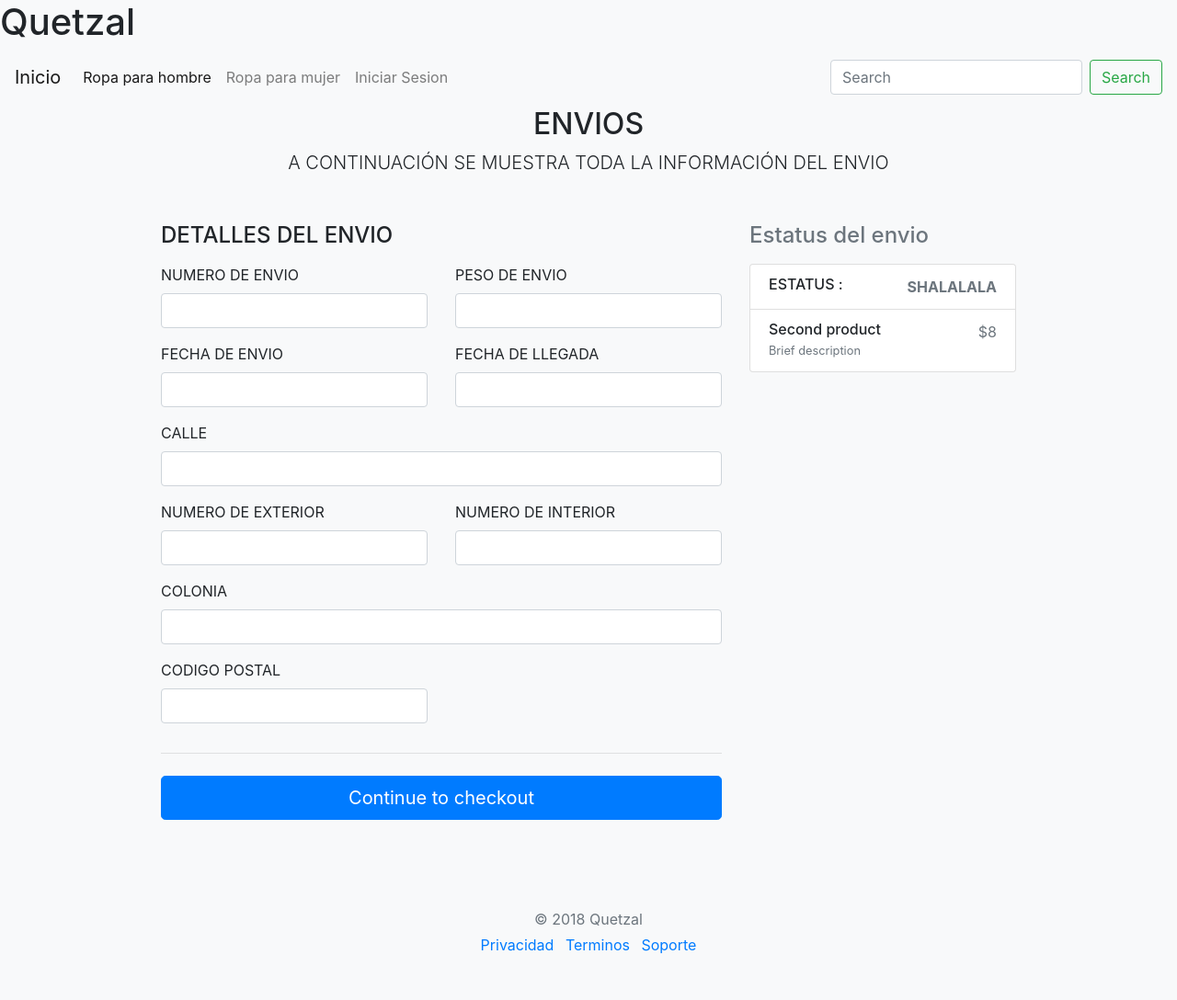
After one commit to uribarrien/proyectoBD, a PHP site: page /envios.html in a window 1280 px wide. The commit adds this page. Shown: the whole page at 92% size. Run offline with PHP 8.4, Linux system fonts and the light colour scheme; some libraries are stand-ins or nearby versions.

Commit message:
Estructura envios

```diff
--- /dev/null
+++ b/css/css_envios/envios.css
@@ -0,0 +1,7 @@
+.container {
+  max-width: 960px;
+}
+
+#cont_titulo     {
+    margin-bottom: 30px;
+}
--- /dev/null
+++ b/envios.html
@@ -0,0 +1,192 @@
+<!DOCTYPE html>
+<html>
+    <head>
+        <meta charset="utf-8">
+        <meta http-equiv="X-UA-Compatible" content="">
+        <meta name="viewport" content="width=device-width, initial-scale=1">
+        <title>ENVIOS</title>
+        <link rel="stylesheet" href="https://stackpath.bootstrapcdn.com/bootstrap/4.1.3/css/bootstrap.min.css" integrity="sha384-MCw98/SFnGE8fJT3GXwEOngsV7Zt27NXFoaoApmYm81iuXoPkFOJwJ8ERdknLPMO" crossorigin="anonymous">
+
+        <link rel="stylesheet" href="css/css_envios/envios.css">
+
+    </head>
+    <body class="bg-light">
+    <header>
+           <div>
+              <h1>Quetzal</h1>
+           </div>
+                                           <!-- BARRA DE NAVEGACIÓN-->
+           <nav id="cont_nav" class="navbar navbar-expand-lg navbar-light">
+              <a id="cont_nav" class="navbar-brand" href="index.html">Inicio</a>
+              <button id="cont_nav" class="navbar-toggler" type="button" data-toggle="collapse" data-target="#navbarSupportedContent" aria-controls="navbarSupportedContent" aria-expanded="false" aria-label="Toggle navigation">
+                <span class="navbar-toggler-icon"></span>
+              </button>
+
+              <div id="cont_nav" class="collapse navbar-collapse" id="navbarSupportedContent">
+                <ul class="navbar-nav mr-auto">
+                  <li class="nav-item active">
+                    <a class="nav-link" href="hombres.html">Ropa para hombre <span class="sr-only">(current)</span></a>
+                  </li>
+                  <li class="nav-item">
+                    <a class="nav-link" href="ropaMujer.html">Ropa para mujer</a>
+                  </li>
+                  <li class="nav-item">
+                    <a class="nav-link" href="loginUsuario.html">Iniciar Sesion</a>
+                  </li>
+                </ul>
+                <form class="form-inline my-2 my-lg-0">
+                  <input class="form-control mr-sm-2" type="text" placeholder="Search" aria-label="Search">
+                  <button class="btn btn-outline-success my-2 my-sm-0" type="submit">Search</button>
+                </form>
+              </div>
+            </nav>
+
+       </header>
+    <div class="container">
+      <div id="cont_titulo" class="py-1 text-center">
+        <h2>ENVIOS</h2>
+        <p class="lead">A CONTINUACIÓN SE MUESTRA TODA LA INFORMACIÓN DEL ENVIO</p>
+      </div>
+
+      <div class="row">
+        <div class="col-md-4 order-md-2 mb-4">
+          <h4 class="d-flex justify-content-between align-items-center mb-3">
+            <span class="text-muted">Estatus del envio</span>
+          </h4>
+          <ul class="list-group mb-3">
+            <li class="list-group-item d-flex justify-content-between lh-condensed">
+              <div>
+                <h6 class="my-0">ESTATUS : </h6>
+              </div>
+              <strong class="text-muted">SHALALALA</strong>
+            </li>
+            <li class="list-group-item d-flex justify-content-between lh-condensed">
+              <div>
+                <h6 class="my-0">Second product</h6>
+                <small class="text-muted">Brief description</small>
+              </div>
+              <span class="text-muted">$8</span>
+            </li>
+          </ul>
+        </div>
+        <div class="col-md-8 order-md-1">
+          <h4 class="mb-3">DETALLES DEL ENVIO</h4>
+          <form class="needs-validation" novalidate>
+            <div class="row">
+              <div class="col-md-6 mb-3">
+                <label for="firstName">NUMERO DE ENVIO</label>
+                <input type="text" class="form-control" id="firstName" placeholder="" value="" required>
+                <div class="invalid-feedback">
+                  Valid first name is required.
+                </div>
+              </div>
+              <div class="col-md-6 mb-3">
+                <label for="lastName">PESO DE ENVIO</label>
+                <input type="text" class="form-control" id="lastName" placeholder="" value="" required>
+                <div class="invalid-feedback">
+                  Valid last name is required.
+                </div>
+              </div>
+            </div>
+
+            <div class="row">
+              <div class="col-md-6 mb-3">
+                <label for="firstName">FECHA DE ENVIO</label>
+                <input type="text" class="form-control" id="firstName" placeholder="" value="" required>
+                <div class="invalid-feedback">
+                  Valid first name is required.
+                </div>
+              </div>
+              <div class="col-md-6 mb-3">
+                <label for="lastName">FECHA DE LLEGADA</label>
+                <input type="text" class="form-control" id="lastName" placeholder="" value="" required>
+                <div class="invalid-feedback">
+                  Valid last name is required.
+                </div>
+              </div>
+            </div>
+            <div class="mb-3">
+                <label for="email">CALLE <span class="text-muted"></span></label>
+                <input type="email" class="form-control" id="email" placeholder="">
+            </div>
+            <div class="row">
+              <div class="col-md-6 mb-3">
+                <label for="firstName">NUMERO DE EXTERIOR</label>
+                <input type="text" class="form-control" id="firstName" placeholder="" value="" required>
+                <div class="invalid-feedback">
+                  Valid first name is required.
+                </div>
+              </div>
+              <div class="col-md-6 mb-3">
+                <label for="lastName">NUMERO DE INTERIOR</label>
+                <input type="text" class="form-control" id="lastName" placeholder="" value="" required>
+                <div class="invalid-feedback">
+                  Valid last name is required.
+                </div>
+              </div>
+            </div>
+
+            <div class="mb-3">
+                <label for="email">COLONIA <span class="text-muted"></span></label>
+                <input type="email" class="form-control" id="email" placeholder="">
+            </div>
+
+            <div class="row">
+              <div class="col-md-6 mb-3">
+                <label for="firstName">CODIGO POSTAL</label>
+                <input type="text" class="form-control" id="firstName" placeholder="" value="" required>
+                <div class="invalid-feedback">
+                  Valid first name is required.
+                </div>
+              </div>
+            </div>
+
+
+            <hr class="mb-4">
+            <button class="btn btn-primary btn-lg btn-block" type="submit">Continue to checkout</button>
+          </form>
+        </div>
+      </div>
+
+      <footer class="my-5 pt-5 text-muted text-center text-small">
+        <p class="mb-1">&copy; 2018 Quetzal</p>
+        <ul class="list-inline">
+          <li class="list-inline-item"><a href="#">Privacidad</a></li>
+          <li class="list-inline-item"><a href="#">Terminos</a></li>
+          <li class="list-inline-item"><a href="#">Soporte</a></li>
+        </ul>
+      </footer>
+    </div>
+
+    <!-- Bootstrap core JavaScript
+    ================================================== -->
+    <!-- Placed at the end of the document so the pages load faster -->
+    <script src="https://code.jquery.com/jquery-3.3.1.slim.min.js" integrity="sha384-q8i/X+965DzO0rT7abK41JStQIAqVgRVzpbzo5smXKp4YfRvH+8abtTE1Pi6jizo" crossorigin="anonymous"></script>
+    <script>window.jQuery || document.write('<script src="../../assets/js/vendor/jquery-slim.min.js"><\/script>')</script>
+    <script src="../../assets/js/vendor/popper.min.js"></script>
+    <script src="../../dist/js/bootstrap.min.js"></script>
+    <script src="../../assets/js/vendor/holder.min.js"></script>
+    <script>
+      // Example starter JavaScript for disabling form submissions if there are invalid fields
+      (function() {
+        'use strict';
+
+        window.addEventListener('load', function() {
+          // Fetch all the forms we want to apply custom Bootstrap validation styles to
+          var forms = document.getElementsByClassName('needs-validation');
+
+          // Loop over them and prevent submission
+          var validation = Array.prototype.filter.call(forms, function(form) {
+            form.addEventListener('submit', function(event) {
+              if (form.checkValidity() === false) {
+                event.preventDefault();
+                event.stopPropagation();
+              }
+              form.classList.add('was-validated');
+            }, false);
+          });
+        }, false);
+      })();
+    </script>
+  </body>
+</html>
```
Also changed, not shown: css/css_Hombres/css_playeras/playeras.css (added, +29 -0 lines), css/css_Hombres/hombres.css (+7 -2 lines), hombres.html (+4 -4 lines), img/31.jpg (added).
